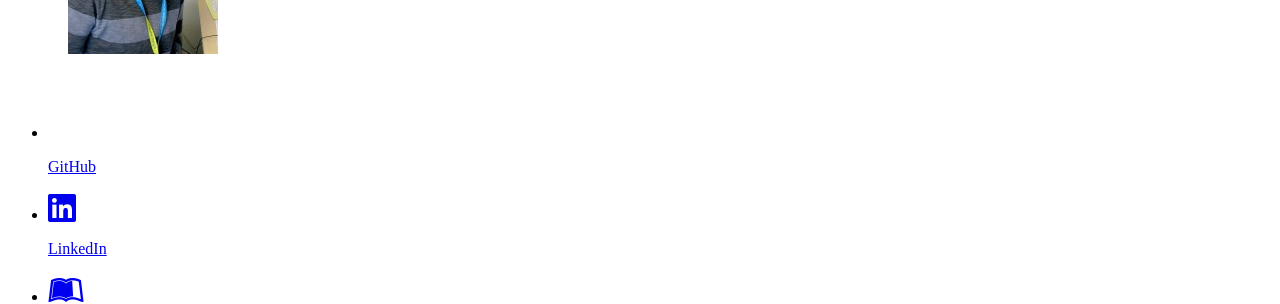
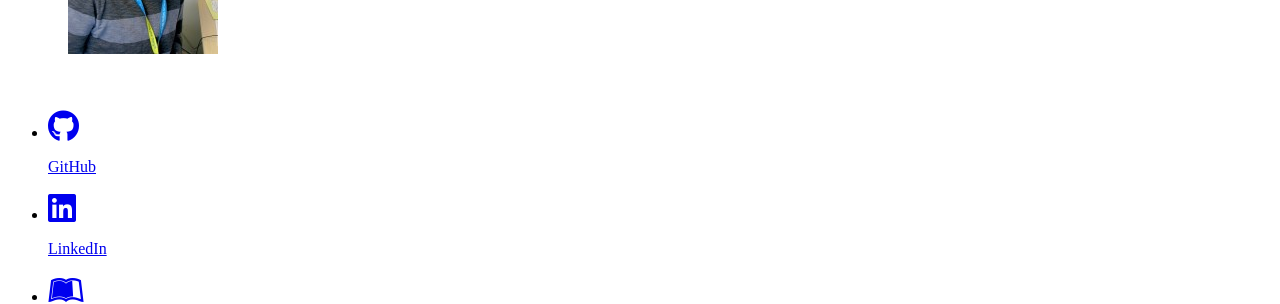
Before and after one commit to lucadt/lucadt.github.io, a Jekyll site: the page built from index.md, in a window 1280 px wide. Shown: the part 262-566 px from the top of the page. Built offline with Jekyll 4.4.1, drawn with Linux system fonts in a browser that asks for light colours; nearby versions of some CDN libraries; a style sheet for code colours, icons or effects is not loaded; the repository's description, which GitHub fills in, is left out; our own code applies the rules of GitHub Pages for plain Markdown files.

Commit message:
Update contact.html
Typo in icon name

```diff
--- a/_includes/contact.html
+++ b/_includes/contact.html
@@ -5,7 +5,7 @@
 </div>
 <div class='pull-right'>
 <ul>
-   <li><a href="https://github.com/{{ site.github_username }}/"><i class="fa fa-github fa-2x"></i><p>GitHub</p></a></li>
+   <li><a href="https://github.com/{{ site.github_username }}/"><i class="fab fa-github fa-2x"></i><p>GitHub</p></a></li>
    <li><a href="https://www.linkedin.com/in/{{ site.linkedin_username }}"><i class="fab fa-linkedin fa-2x"></i><p>LinkedIn</p></a></li>
    <li><a href="http://dblp.uni-trier.de/pers/hd/t/Toffola:Luca_Della"><i class="fab fa-leanpub fa-2x"></i><p>DBLP</p></a></li>
 </ul>
```
